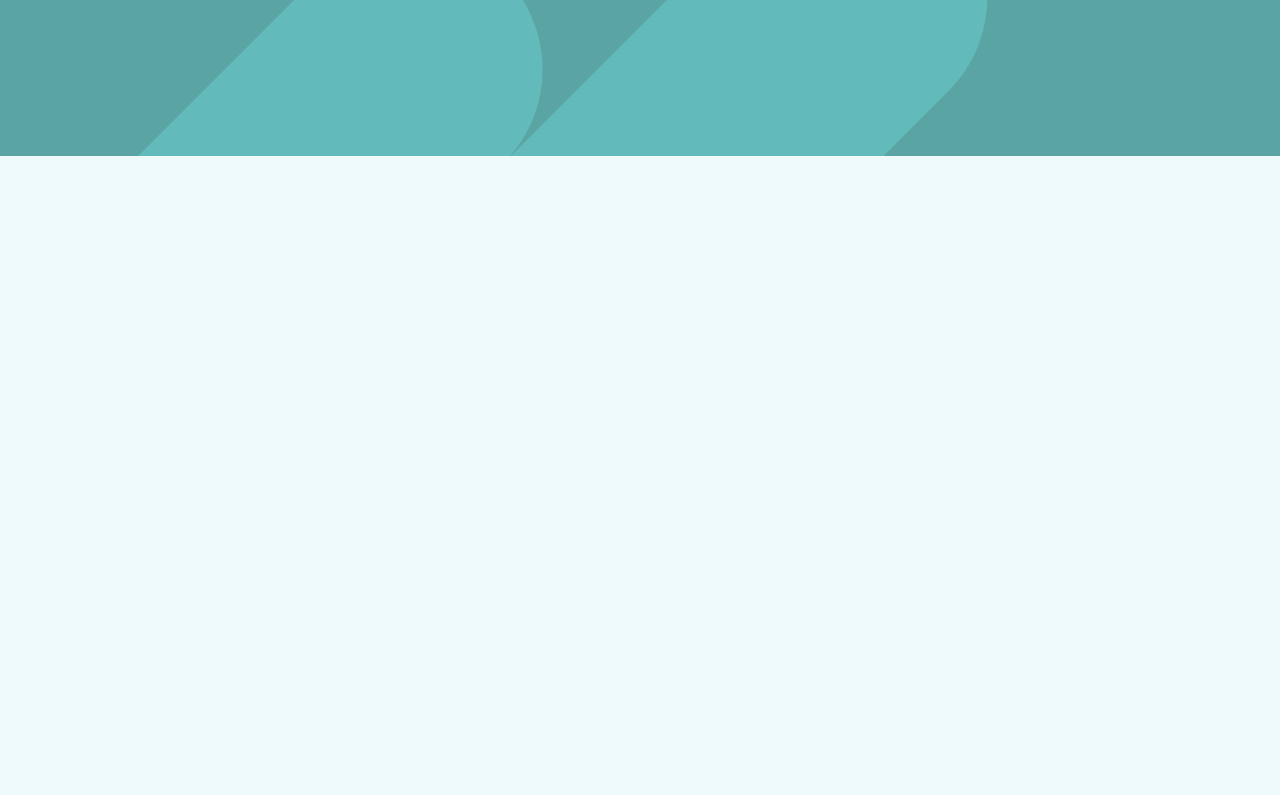
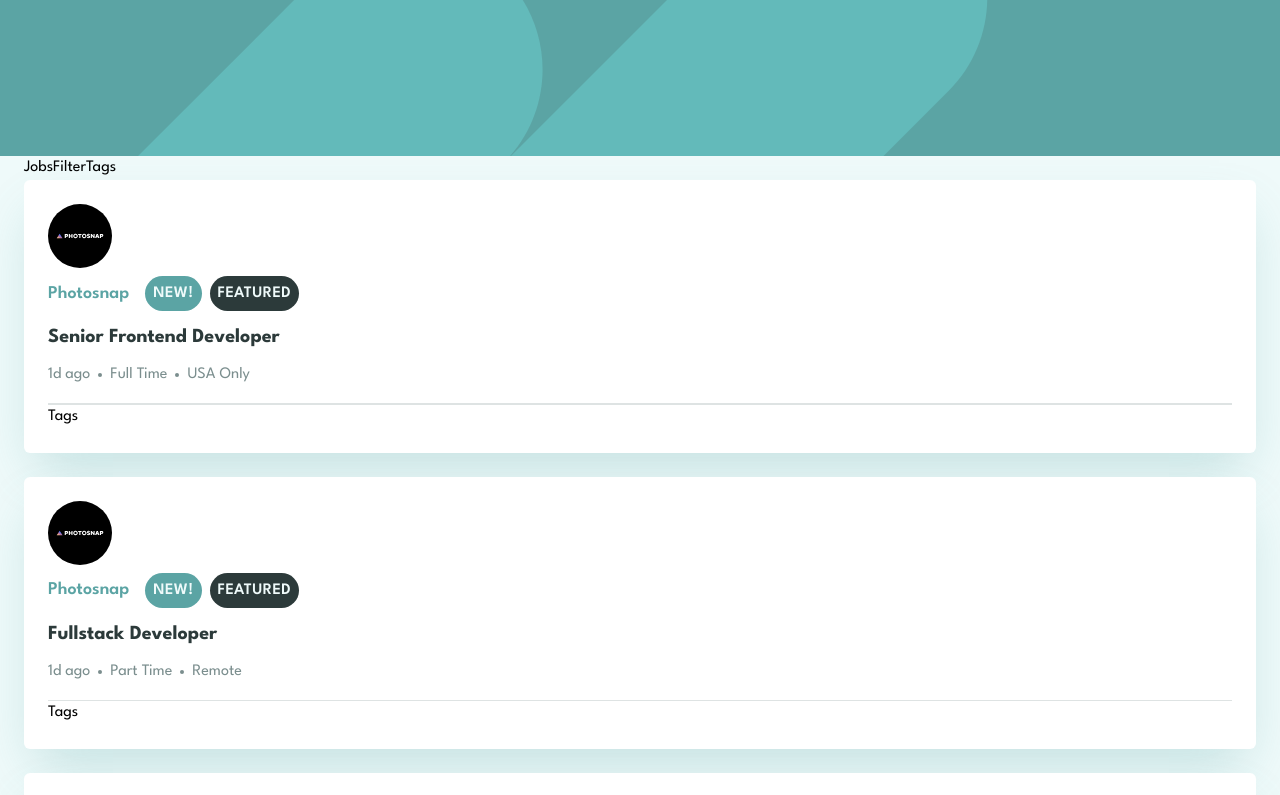
Before and after one commit to David-Henery4/job-listings, a Next.js app: page / in a window 1280 px wide. Shown: the top 795 px of the page. Built offline with nearby package versions, Linux system fonts and the light colour scheme.

Commit message:
general-card-setup-pre-types

```diff
--- a/public/assets/images/index.ts
+++ b/public/assets/images/index.ts
@@ -1,7 +1,9 @@
 import DesktopHeaderBackground from "./bg-header-desktop.svg";
 import MobileHeaderBackground from "./bg-header-mobile.svg";
+import PhotosnapLogo from "./photosnap.svg"
 
 export {
   DesktopHeaderBackground,
-  MobileHeaderBackground
+  MobileHeaderBackground,
+  PhotosnapLogo,
 }
--- a/src/app/page.tsx
+++ b/src/app/page.tsx
@@ -3,6 +3,7 @@ import {
   DesktopHeaderBackground,
   MobileHeaderBackground,
 } from "../../public/assets/images";
+import {JobsContainer} from "@/components"
 
 export default function Home() {
   return (
@@ -10,6 +11,7 @@ export default function Home() {
       <div className="bg-desaturatedDarkCyan w-full h-[156px]">
         <MobileHeaderBackground className="w-full h-full" />
       </div>
+      <JobsContainer/>
     </main>
   );
 }
--- /dev/null
+++ b/src/components/JobsContainer.tsx
@@ -0,0 +1,12 @@
+import { JobsList, JobsFilterTags } from "./jobs-list"
+
+const JobsContainer = () => {
+  return (
+    <section className="px-6">
+      <JobsFilterTags/>
+      <JobsList/>
+    </section>
+  )
+}
+
+export default JobsContainer
--- /dev/null
+++ b/src/components/index.js
@@ -0,0 +1,5 @@
+import JobsContainer from "./JobsContainer";
+
+export {
+  JobsContainer,
+}
--- /dev/null
+++ b/src/components/jobs-list/JobsFilterTags.tsx
@@ -0,0 +1,8 @@
+
+const JobsFilterTags = () => {
+  return (
+    <div>JobsFilterTags</div>
+  )
+}
+
+export default JobsFilterTags
--- /dev/null
+++ b/src/components/jobs-list/JobsList.tsx
@@ -0,0 +1,14 @@
+import jobsData from "../../../data.json";
+import JobsCard from "./job-card/JobsCard"
+
+const JobsList = () => {
+  return (
+    <div className="flex flex-col justify-center items-center gap-6">
+      {jobsData.map((job) => {
+        return <JobsCard key={job?.id} {...job}/>
+      })}
+    </div>
+  )
+}
+
+export default JobsList
--- /dev/null
+++ b/src/components/jobs-list/index.ts
@@ -0,0 +1,7 @@
+import JobsList from "./JobsList";
+import JobsFilterTags from "./JobsFilterTags";
+
+export {
+  JobsFilterTags,
+  JobsList
+}
--- /dev/null
+++ b/src/components/jobs-list/job-card/JobsCard.tsx
@@ -0,0 +1,18 @@
+import { Logo, Details, Tags } from "./card-comps";
+
+const JobsCard = ({ position, postedAt, location, contract }) => {
+  const details = { position, postedAt, location, contract };
+  const tags = []
+  return (
+    <div className="w-full p-6 bg-[#ffffff] shadow-2xl shadow-desaturatedDarkCyan/30 rounded-md flex flex-col justify-start items-start">
+      <Logo />
+      <div className="w-full mt-2">
+        <Details {...details} />
+        <div className="w-full h-[1.5px] bg-darkGrayishCyan/25 mt-4"></div>
+        <Tags />
+      </div>
+    </div>
+  );
+};
+
+export default JobsCard;
--- /dev/null
+++ b/src/components/jobs-list/job-card/card-comps/Details.tsx
@@ -0,0 +1,33 @@
+const Details = ({ position, postedAt, location, contract }) => {
+  return (
+    <div className="grid gap-4">
+      <div className="flex justify-start items-center flex-wrap">
+        <h3 className="text-lg font-semibold text-desaturatedDarkCyan mr-4">
+          Photosnap
+        </h3>
+        <div className="flex justify-start items-center font-semibold tracking-wide leading-[normal] text-lightGrayishCyanBackground gap-2">
+          <div className="bg-desaturatedDarkCyan px-2 py-[10px] rounded-3xl">
+            <p className="">NEW!</p>
+          </div>
+          <div className="px-2 py-[10px] rounded-3xl bg-veryDarkGrayishCyan">
+            <p className="">FEATURED</p>
+          </div>
+        </div>
+      </div>
+
+      <h2 className="text-xl font-bold text-veryDarkGrayishCyan leading-none">
+        {position}
+      </h2>
+
+      <div className="text-darkGrayishCyan flex justify-start items-center gap-2">
+        <p>{postedAt}</p>
+        <div className="w-1 h-1 rounded-full bg-darkGrayishCyan"></div>
+        <p>{contract}</p>
+        <div className="w-1 h-1 rounded-full bg-darkGrayishCyan"></div>
+        <p>{location}</p>
+      </div>
+    </div>
+  );
+};
+
+export default Details;
--- /dev/null
+++ b/src/components/jobs-list/job-card/card-comps/Logo.tsx
@@ -0,0 +1,11 @@
+import { PhotosnapLogo } from "../../../../../public/assets/images"
+
+const Logo = () => {
+  return (
+    <div className="w-16 h-16">
+      <PhotosnapLogo className="w-full h-full" />
+    </div>
+  );
+}
+
+export default Logo
--- /dev/null
+++ b/src/components/jobs-list/job-card/card-comps/Tags.tsx
@@ -0,0 +1,9 @@
+
+
+const Tags = () => {
+  return (
+    <div>Tags</div>
+  )
+}
+
+export default Tags
--- /dev/null
+++ b/src/components/jobs-list/job-card/card-comps/index.ts
@@ -0,0 +1,9 @@
+import Details from "./Details";
+import Logo from "./Logo";
+import Tags from "./Tags";
+
+export {
+  Details,
+  Logo,
+  Tags
+}
```
Also changed, not shown: public/assets/images/photosnap.svg.
